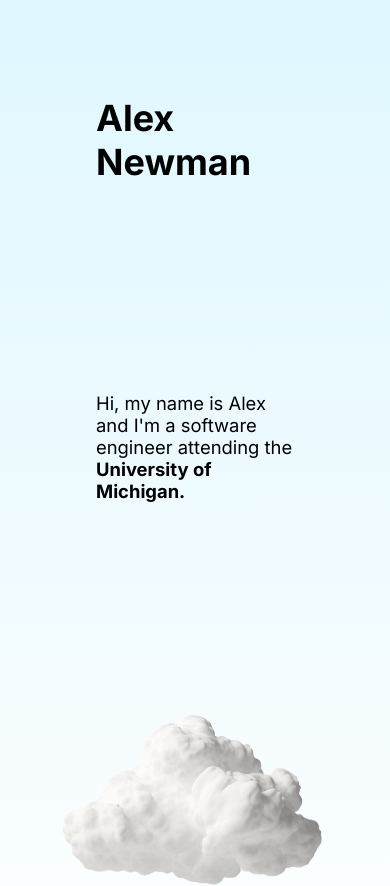
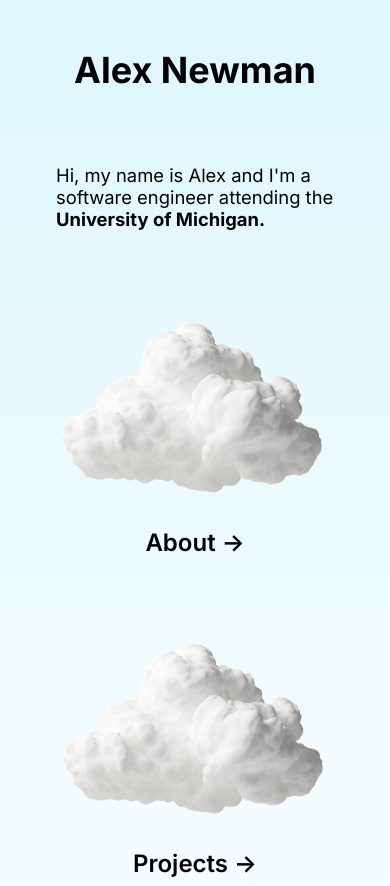
Before and after one commit to alexbnewman/alexbnewman.github.io, a Next.js app: page / in a window 390 px wide. Shown: the top 886 px of the page. Built offline with nearby package versions, Linux system fonts and the light colour scheme.

Commit message:
Fixing styling for responsivity on home page.

```diff
--- a/src/app/components/homeNav.module.css
+++ b/src/app/components/homeNav.module.css
@@ -7,12 +7,21 @@
 }
 
 .navbar {
-    display: grid;
-    grid-template-columns: repeat(3, minmax(33%, auto));
-    max-width: 100%;
-    width: var(--max-width);
+    display: flex;
+    justify-content: center;
+    gap: 7.75rem;
+    flex-wrap: wrap; /* allow wrapping */
     /* Get rid of automatic list bullet points. */
     list-style: none;
+}
+
+/* When the screen is narrow, stack vertically */
+@media (max-width: 768px) {
+  .navbar {
+    flex-direction: column;
+    align-items: center;
+    gap: 1rem; /* Adjust gap for vertical stacking */
+  }
 }
 
 .card {
@@ -25,7 +34,7 @@
     transition: background 200ms, border 200ms;
     position: relative;
     height: 275px;
-    overflow: hidden;
+    /* overflow: hidden; */
     margin: 15px;
 }
 
@@ -49,6 +58,7 @@
     font-weight: 600;
     margin-bottom: 0.7rem;
     top: 87%;
+    white-space: nowrap;
 }
 
 /* Enable hover only on non-touch devices */
--- a/src/app/components/nav.module.css
+++ b/src/app/components/nav.module.css
@@ -15,7 +15,7 @@
     background-color: rgb(255,
         255,
         255);
-    border-bottom: solid 4px rgb(140, 180, 246);
+    border-bottom: solid 2px rgb(140, 180, 246);
 }
 
 .linkContainer {
--- a/src/app/page.module.css
+++ b/src/app/page.module.css
@@ -10,6 +10,7 @@
 
 .main h1 {
   font-size: 2.25rem;
+  text-align: center;
 }
 
 .main p {
@@ -17,6 +18,17 @@
   margin-top: 5rem;
   padding-bottom: 4rem;
   animation: fadeIn 3s;
+}
+
+/* When the screen is narrow, shrink gaps */
+@media (max-width: 768px) {
+  .main {
+    padding: 3rem 3.5rem 2rem 3.5rem;
+  }
+  .main p {
+    padding-bottom: .5rem;
+    margin-top: 2.5rem;
+  }
 }
 
 @keyframes fadeIn {
@@ -39,7 +51,7 @@
 /* Mobile */
 @media (max-width: 700px) {
   .center {
-    padding: 8rem 0 6rem;
+    padding: 2rem 0 2rem;
   }
 
   .center::before {
```
